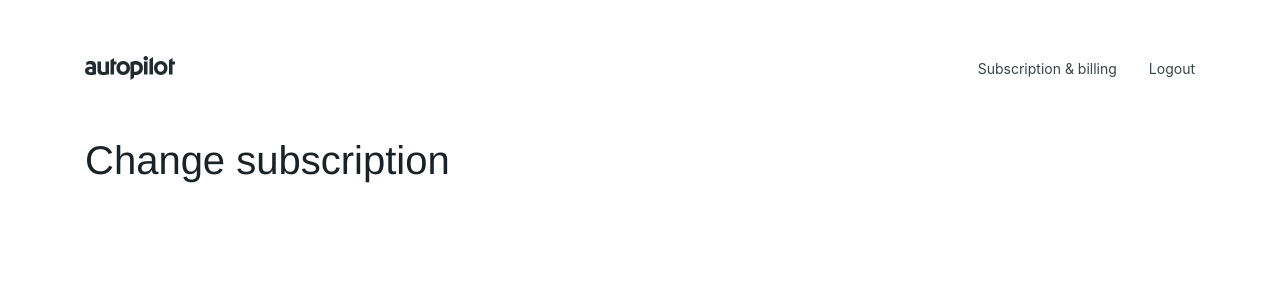
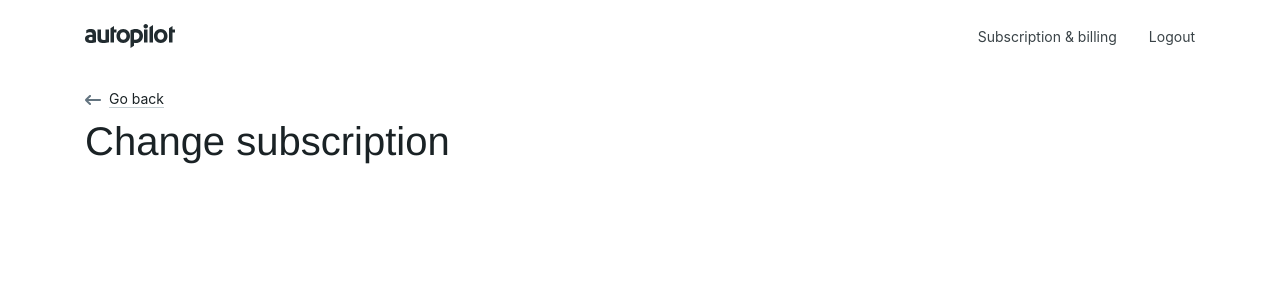
Before and after one commit to BenBish/ahq, a React (Create React App) app: page / in a window 1280 px wide. Shown: the top 300 px of the page. Built offline with nearby package versions, Linux system fonts and the light colour scheme; a web font is replaced by a local one.

Commit message:
Added backButton component

```diff
--- a/src/App.jsx
+++ b/src/App.jsx
@@ -4,6 +4,7 @@ import { Global, css, jsx } from "@emotion/core";
 import "bootstrap/dist/css/bootstrap.min.css";
 
 import Header from "./components/Header/Header";
+import Subscription from "./pages/Subscription/Subscription";
 
 const App = () => {
   return (
@@ -34,7 +35,7 @@ const App = () => {
       />
       <Header />
       <div className="container">
-        <h1>Change subscription</h1>
+        <Subscription />
       </div>
     </Fragment>
   );
--- /dev/null
+++ b/src/components/BackButton/BackButton.jsx
@@ -0,0 +1,37 @@
+/** @jsx jsx */
+import { css, jsx } from "@emotion/core";
+import iconBack from "../../assets/iconBack.svg";
+
+const BackButton = () => {
+  return (
+    <a
+      className="mt-3 mb-2"
+      href="#"
+      css={css`
+        color: #1a2225;
+        display: inline-block;
+        font-size: 14px;
+        &:hover {
+          color: #1a2225;
+          text-decoration: none;
+        }
+      `}
+    >
+      <img src={iconBack} alt="Back icon" aria-hidden="true" />
+      <span
+        css={css`
+          border-bottom: 1px solid #c5cfd4;
+          margin-left: 0.5rem;
+
+          &:hover {
+            border-bottom: 0;
+          }
+        `}
+      >
+        Go back
+      </span>
+    </a>
+  );
+};
+
+export default BackButton;
--- a/src/components/Header/Header.jsx
+++ b/src/components/Header/Header.jsx
@@ -26,7 +26,7 @@ const Header = () => {
   };
 
   return (
-    <header className="mt-5 mb-5">
+    <header className="mt-3 mb-3">
       <nav className="navbar navbar-expand-lg navbar-light">
         <div className="container">
           <img src={logo} alt="Autopilot" />
--- /dev/null
+++ b/src/pages/Subscription/Subscription.jsx
@@ -0,0 +1,16 @@
+/** @jsx jsx */
+import { Fragment } from "react";
+import { css, jsx } from "@emotion/core";
+
+import BackButton from "../../components/BackButton/BackButton";
+
+const Subscription = () => {
+  return (
+    <Fragment>
+      <BackButton />
+      <h1>Change subscription</h1>
+    </Fragment>
+  );
+};
+
+export default Subscription;
```
Also changed, not shown: src/assets/iconBack.svg (added).
